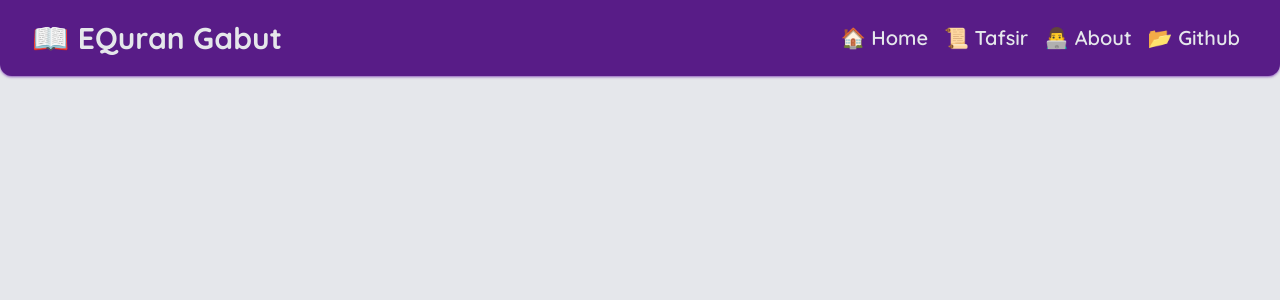
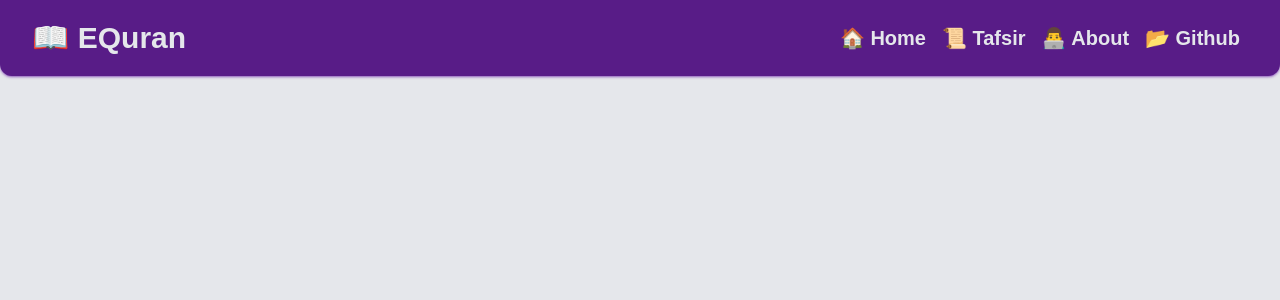
Before and after one commit to budicuy/Al-Quran-Online, a Next.js app: page /components/Navbar in a window 1280 px wide. Shown: the top 300 px of the page. Built offline with nearby package versions, Linux system fonts and the light colour scheme.

Commit message:
Added 404 Page

```diff
--- a/package.json
+++ b/package.json
@@ -9,7 +9,6 @@
         "lint": "next lint"
     },
     "dependencies": {
-    "@next/font": "^13.1.6",
         "axios": "^1.3.2",
         "hamburger-react": "^2.5.0",
         "next": "13.1.6",
--- /dev/null
+++ b/src/pages/404.jsx
@@ -0,0 +1,48 @@
+import Head from 'next/head'
+import Link from 'next/link'
+import { useEffect } from 'react'
+
+export default function NotFoundPage() {
+  useEffect(() => {
+    const time = document.getElementById('time')
+    let second = 30
+    const timer = setInterval(() => {
+      second--
+      time.innerHTML = second
+      if (second === 0) {
+        clearInterval(timer)
+        window.location.href = '/'
+      }
+    }, 1000)
+  }, [])
+
+  return (
+    <div className="relative h-screen max-h-screen bg-black ">
+      <Head key="404">
+        <title>404 | EQuran Gabut</title>
+      </Head>
+      <img
+        className="object-cover w-full h-full opacity-50"
+        src="/img/404.jpg"
+        alt=""
+      />
+      <div className="absolute z-50 text-center text-gray-200 translate-x-1/2 -translate-y-1/2 right-1/2 top-1/2">
+        <h1 className="text-3xl font-bold md:text-4xl">
+          Page Not Found | 404
+        </h1>
+        <Link
+          href="/"
+          className="block p-2 mt-5 text-lg font-semibold rounded-lg md:text-2xl bg-white/10 hover:bg-white/50">
+          ⬅ Kembali dalam{' '}
+          <span id="time">30</span>
+        </Link>
+        <span className="block mt-5 italic font-semibold text-white/75 md:text-xl">
+          “Lebih baik kehilangan sesuatu demi
+          Tuhan. Daripada harus kehilangan Tuhan
+          hanya demi mendapatkan sesuatu.”
+          <br />- Mufti Menk
+        </span>
+      </div>
+    </div>
+  )
+}
--- a/src/pages/_app.js
+++ b/src/pages/_app.js
@@ -1,12 +1,6 @@
 import '@/styles/globals.css'
 import nProgress from 'nprogress'
 import Router from 'next/router'
-import { Quicksand } from '@next/font/google'
-
-const quicksand = Quicksand({
-    Quicksand: ['400', '500', '600', '700'],
-    subsets: ['latin'],
-})
 
 Router.events.on('routeChangeStart', () => nProgress.start())
 Router.events.on('routeChangeComplete', () => nProgress.done())
@@ -17,8 +11,6 @@ nProgress.configure({ showSpinner: false })
 
 export default function App({ Component, pageProps, }) {
     return (
-        <main className={quicksand.className} >
-            <Component {...pageProps} />
-        </main >
+        <Component {...pageProps} />
     )
 }
--- a/src/pages/components/Navbar.jsx
+++ b/src/pages/components/Navbar.jsx
@@ -51,8 +51,8 @@ export default function NavbarMenu() {
           <div>
             <div className="flex items-center justify-between py-1 md:py-5 md:block">
               <Link href="/">
-                <h2 className="text-xl font-bold md:text-2xl md:text-3xl">
-                  📖 EQuran Gabut
+                <h2 className="text-xl font-bold md:text-3xl">
+                  📖 EQuran
                 </h2>
               </Link>
               <div className="md:hidden">
@@ -71,7 +71,7 @@ export default function NavbarMenu() {
                   ? '-translate-x-0 block md:relative'
                   : '-translate-x-full md:translate-x-0 absolute left-0 md:relative'
               }`}>
-              <ul className="items-center justify-center space-y-1 md:flex md:space-y-0">
+              <ul className="items-center justify-center py-2 space-y-1 md:flex md:space-y-0">
                 {navItems.map((item, index) => (
                   <Link
                     key={index}
--- a/src/pages/index.jsx
+++ b/src/pages/index.jsx
@@ -45,6 +45,10 @@ export default function Home() {
     <div>
       <Head>
         <title>Al-Qur'an</title>
+        <link
+          href="https://fonts.googleapis.com/css2?family=Amiri+Quran&family=Quicksand&display=swap"
+          rel="stylesheet"
+        />
       </Head>
       <Navbar />
       <div className="container relative min-h-screen px-5 mb-5 md:px-14">
--- a/src/pages/surah/[id].jsx
+++ b/src/pages/surah/[id].jsx
@@ -47,8 +47,9 @@ export default function Detail({ data }) {
       <Head>
         <title>Surah {surah.namaLatin}</title>
         <link
-          href="https://fonts.googleapis.com/css2?family=Amiri+Quran&display=swap"
-          rel="stylesheet"></link>
+          href="https://fonts.googleapis.com/css2?family=Amiri+Quran&family=Quicksand&display=swap"
+          rel="stylesheet"
+        />
       </Head>
       <Navbar />
       <div className="grid items-center min-h-screen">
--- a/src/styles/globals.css
+++ b/src/styles/globals.css
@@ -4,7 +4,7 @@
 
 @layer base {
   html {
-    @apply bg-gray-200;
+    @apply bg-gray-200 font-quicksand;
   }
 
   ::-webkit-scrollbar {
--- a/tailwind.config.js
+++ b/tailwind.config.js
@@ -7,6 +7,7 @@ module.exports = {
     theme: {
         fontFamily: {
             amiri: ['Amiri Quran', 'serif'],
+            quicksand: ['Quicksand', 'sans-serif'],
         },
         container: {
             center: true,
```
Also changed, not shown: public/img/404.jpg (added). Lines whose indentation alone changed are shown as unchanged.
